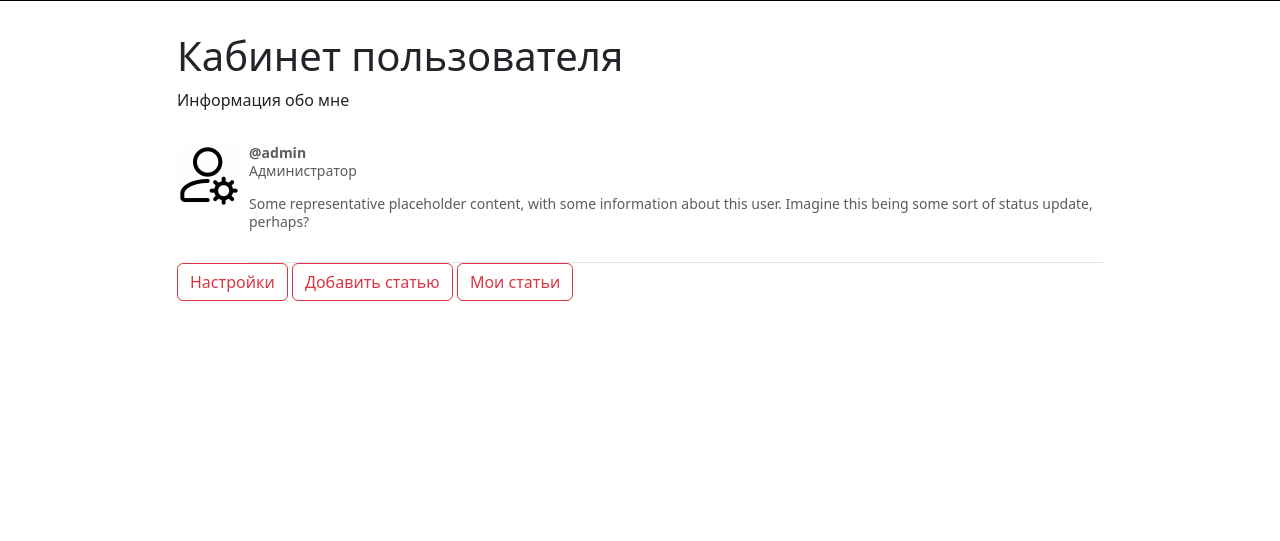
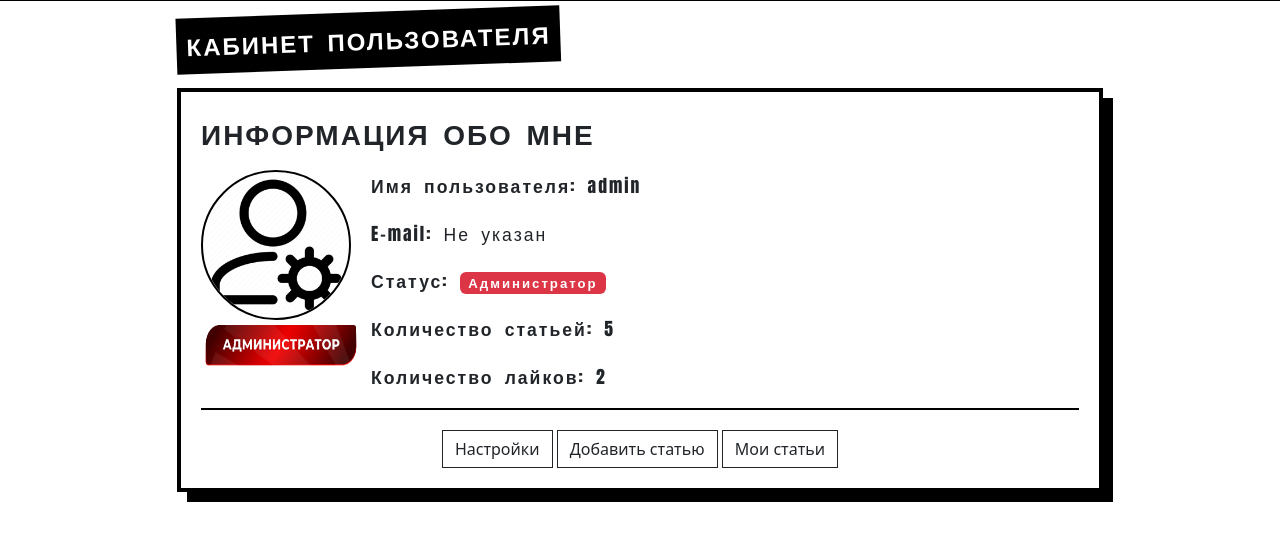
Before and after one commit to VitalyGlazunov/Livejournal, a Django app: page /profile/ in a window 1280 px wide. Shown: the part 76-617 px from the top of the page. Run offline with Django 5.2, Linux system fonts and the light colour scheme; a user stored in the database is signed in; data comes from the database, SQL or seed files in the repository; both versions use the stored data as it was after the commit.

Commit message:
Editing the design of the profile, settings, registration and authorization pages

```diff
--- a/project_livejournal/journal/static/journal/main.css
+++ b/project_livejournal/journal/static/journal/main.css
@@ -548,3 +569,41 @@ textarea {
 .subscription-list {
     margin-left: -50px;
 }
+/* ------------------Страница кабинета пользователя ---------------------------*/
+ .personal-account {
+      margin: 0 auto;
+      padding: 20px;
+      border: 4px solid #000;
+      box-shadow: 10px 10px 0 #000;
+ }
+.profile {
+      display: flex;
+      margin-bottom: 20px;
+      border-bottom: 2px solid #000;
+}
+
+.profile-img {
+    border: 2px solid #000;
+    border-radius: 50%;
+    margin-right: 20px;
+    width: 150px;
+    height: 150px;
+}
+.profile-details {
+    font-size: 1.1em;
+    line-height: 1.8;
+}
+.badge-image {
+    display: block;
+}
+
+.profile-buttons {
+      text-align: center;
+}
+
+input.form-img-control {
+    border: none;
+    font-family: initial;
+    letter-spacing: normal;
+    word-spacing: normal;
+}
--- a/project_livejournal/users/templates/users/profile.html
+++ b/project_livejournal/users/templates/users/profile.html
@@ -5,30 +5,51 @@
 {% endblock %}
 
 {% block content %}
-  <h1>Кабинет пользователя</h1>
-  <p>Информация обо мне</p>
-  <div class="d-flex text-body-secondary pt-3">
-    <img class="bd-placeholder-img flex-shrink-0 me-2 rounded" width="64" height="64" src="{{ user.profile.img.url }}">
-    <div class="pb-3 mb-0 small lh-sm border-bottom">
-      <strong class="d-block text-gray-dark">@{{ user.username }}</strong>
-      <p>
-        {% if user.profile.status == 'User VIP' %}
-          <span class="badge bg-warning text-dark">VIP</span>
-          {% if user.profile.vip_status_expiry %}
-            VIP до {{ user.profile.vip_status_expiry }}
+  <div class="font tilted-text">Кабинет пользователя</div>
+  <div class="personal-account">
+    <p class="font"><b>Информация обо мне</b></p>
+    <div class="profile">
+      <div>
+        <img class="profile-img" src="{{ user.profile.img.url }}" alt="Profile Picture">
+        {% if profile.status == 'User' %}
+          <img src="/pictures/main_page/user_label.png" alt="Badge" height="50" width="160" class="badge-image">
+        {% elif profile.status == 'Admin' %}
+          <img src="/pictures/main_page/admin_label.png" alt="Badge" height="50" width="160" class="badge-image">
+        {% else %}
+          <img src="/pictures/main_page/user_vip_label.png" alt="Badge" height="50" width="160" class="badge-image">
+        {% endif %}
+      </div>
+      <div class="profile-details text-author">
+        <p><b>Имя пользователя:</b> {{ user.username }}</p>
+        <p><b>E-mail:</b>
+          {% if user.email %}
+            {{ user.email}}
+          {% else %}
+            Не указан
           {% endif %}
-        {% else %}
-          {{ user.profile.get_status_display }}
-        {% endif %}
-      </p>
-      <p>
-        Some representative placeholder content, with some information about this user.
-        Imagine this being some sort of status update, perhaps?
-      </p>
+        </p>
+        <p><b>Статус:</b>
+          {% if user.profile.status == 'Admin'%}
+            <span class="badge bg-danger text-white">{{ user.profile.get_status_display }}</span>
+          {% elif user.profile.status == 'User VIP' %}
+            <span class="badge bg-warning text-white">VIP</span>
+            {% if user.profile.vip_status_expiry %}
+              (VIP до {{ user.profile.vip_status_expiry }})
+            {% else %}
+              (Навсегда)
+            {% endif %}
+          {% else %}
+             <span class="badge bg-secondary text-white">{{ user.profile.get_status_display }}</span>
+          {% endif %}
+        </p>
+        <p><b>Количество статьей:</b> {{ article_count }}</p>
+        <p><b>Количество лайков:</b> {{ total_likes }}</p>
+      </div>
+    </div>
+    <div class="profile-buttons">
+        <a href="{% url 'profile_settings' %}" class="btn btn-outline-dark btn-rectangular">Настройки</a>
+        <a href="{% url 'articles-add' %}" class="btn btn-outline-dark btn-rectangular">Добавить статью</a>
+        <a href="{% url 'user-articles' user.username %}" class="btn btn-outline-dark btn-rectangular">Мои статьи</a>
     </div>
   </div>
-
-  <a href="{% url 'profile_settings' %}" class="btn btn-outline-danger">Настройки</a>
-  <a href="{% url 'articles-add' %}" class="btn btn-outline-danger">Добавить статью</a>
-  <a href="{% url 'user-articles' user.username %}" class="btn btn-outline-danger">Мои статьи</a>
 {% endblock %}
--- a/project_livejournal/users/templates/users/profile_settings.html
+++ b/project_livejournal/users/templates/users/profile_settings.html
@@ -5,16 +5,16 @@
 {% endblock %}
 
 {% block content %}
-  Настройки пользователя
+  <div class="tilted-text font">Настройки пользователя</div>
   <div class="container">
     <div class="registration-form alert-light">
-      <h1 class="text-center">Обновить</h1>
+      <h1 class="text-center font">Обновить</h1>
       <form method="post" enctype="multipart/form-data">
         {% csrf_token %}
         {{ updateUserForm.as_p }}
         {{ profileForm.as_p }}
         <div class="text-center">
-          <button class="btn btn-outline-warning" type="submit">Обновить</button>
+          <button class="btn btn-outline-dark btn-rectangular" type="submit">Обновить</button>
         </div>
       </form>
     </div>
--- a/project_livejournal/users/templates/users/registration.html
+++ b/project_livejournal/users/templates/users/registration.html
@@ -7,14 +7,14 @@
 {% block content %}
   <div class="container">
     <div class="registration-form alert-light">
-      <h1 class="text-center">Регистрация</h1>
+      <h1 class="text-center font">Регистрация</h1>
       <form method="post">
         {% csrf_token %}
         {{ form.as_p }}
         <div class="text-center">
-          <button class="btn btn-outline-warning" type="submit">Зарегистрироваться</button>
+          <button class="btn btn-outline-dark btn-rectangular" type="submit">Зарегистрироваться</button>
           <hr>
-          <a href="{% url 'user' %}">Уже есть аккаунт</a>
+          <a class="registration-account" href="{% url 'user' %}">Уже есть аккаунт</a>
         </div>
       </form>
     </div>
--- a/project_livejournal/users/templates/users/user.html
+++ b/project_livejournal/users/templates/users/user.html
@@ -6,13 +6,13 @@
 
 {% block content %}
   <div class="container auth-container">
-    <div class="registration-form alert-light">
-      <h1 class="text-center">Авторизация</h1>
+    <div class="registration-form alert-light authorization">
+      <h1 class="text-center font">Авторизация</h1>
       <form method="post">
         {% csrf_token %}
         {{ form.as_p }}
         <div class="text-center">
-          <button class="btn btn-outline-warning" type="submit">Войти</button>
+          <button class="btn btn-outline-dark btn-rectangular" type="submit">Войти</button>
         </div>
       </form>
     </div>
--- a/project_livejournal/users/views.py
+++ b/project_livejournal/users/views.py
@@ -7,6 +7,7 @@ from django.contrib.auth.mixins import LoginRequiredMixin
 from .forms import UserRegisterForm, ProfileImageForm, UserUpdateForm
 from .models import Profile
 from django.views.generic import TemplateView
+from journal.models import Article, Like
 
 class RegisterView(FormView):
     template_name = 'users/registration.html'
@@ -51,7 +52,11 @@ class ProfileView(LoginRequiredMixin, TemplateView):
     def get_context_data(self, **kwargs):
         context = super().get_context_data(**kwargs)
         user = self.request.user
-        profile = Profile.objects.get_or_create(user=user)[0]  # Ensure profile exists
+        profile = Profile.objects.get_or_create(user=user)[0]
         context['user'] = user
         context['profile'] = profile
+        article_count = Article.objects.filter(author=user).count()
+        context['article_count'] = article_count
+        total_likes = Like.objects.filter(article__author=user, like=True, article__publication=True).count()
+        context['total_likes'] = total_likes
         return context
```
Also changed, not shown: other parts of project_livejournal/journal/static/journal/main.css (+29 -8 lines), project_livejournal/users/forms.py (+6 -2 lines), project_livejournal/db.sqlite3, project_livejournal/journal/static/journal/main.js (line endings or trailing spaces), project_livejournal/pictures/preview_images/testy_c1E3yPR.jpg.
